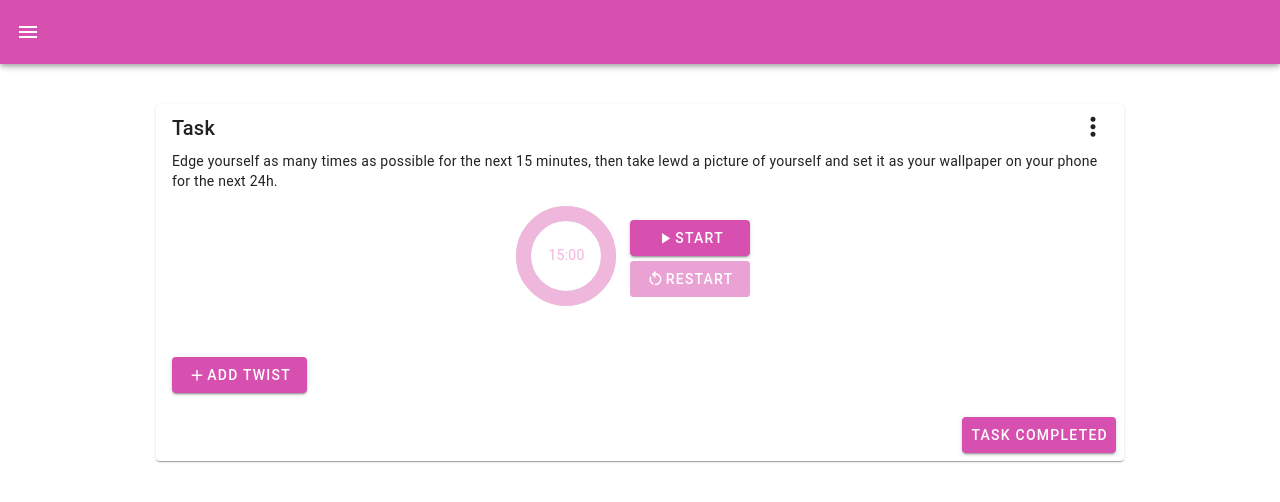
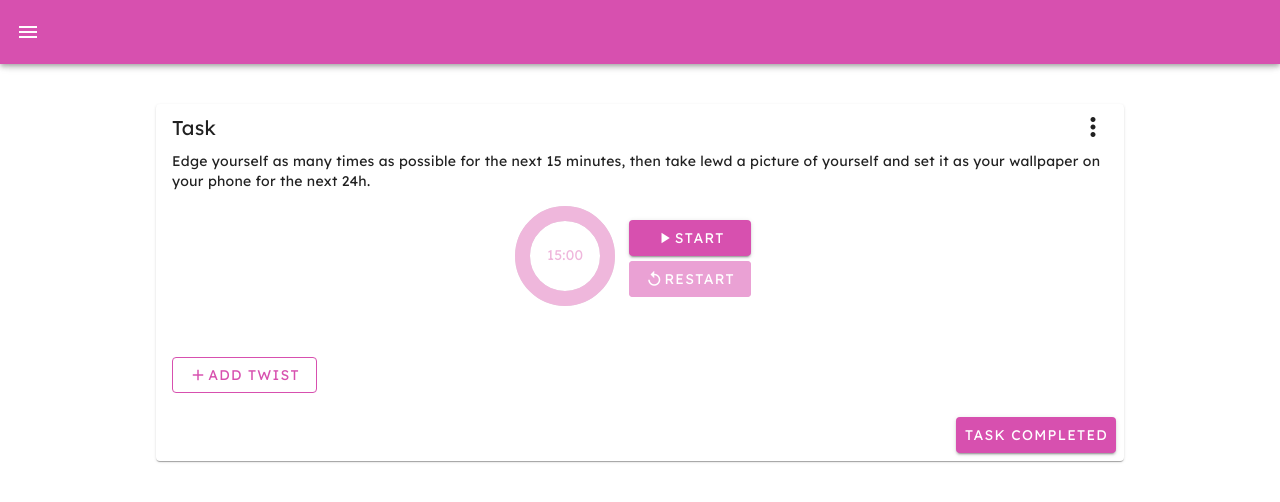
Before and after one commit to shyyykitty/test, a Vue app: page / in a window 1280 px wide. Both pictures are taken after a click on the button "GENERATE". Shown: the top 502 px of the page. Built offline with nearby package versions, Linux system fonts and the light colour scheme.

Commit message:
Update fonts

```diff
--- a/index.html
+++ b/index.html
@@ -4,10 +4,15 @@
     <meta charset="UTF-8">
     <link rel="icon" href="favicon.ico">
     <meta name="viewport" content="width=device-width, initial-scale=1.0">
-    <link href="https://cdn.jsdelivr.net/npm/@mdi/font@5.x/css/materialdesignicons.min.css" rel="stylesheet">
+
+    <link rel="preconnect" href="https://fonts.googleapis.com">
+    <link rel="preconnect" href="https://fonts.gstatic.com" crossorigin>
+    <link href="https://fonts.googleapis.com/css2?family=Lexend:wght@200;400&display=swap" rel="stylesheet">
+    <link href="https://fonts.googleapis.com/css2?family=Material+Icons" rel="stylesheet">
+
     <title>Vite App</title>
 </head>
-<body>
+<body style="font-family: 'Lexend', sans-serif;">
 <div id="app"></div>
 <script type="module" src="src/main.js"></script>
 </body>
--- a/src/components/DisabledTaskListItem.vue
+++ b/src/components/DisabledTaskListItem.vue
@@ -6,7 +6,7 @@
         <template v-slot:append>
           <v-btn
               @click="onClick()"
-              icon="mdi-delete"
+              icon="delete"
               variant="text"
               color="primary"
           ></v-btn>
--- a/src/components/Task.vue
+++ b/src/components/Task.vue
@@ -4,7 +4,7 @@
       <span>Task</span>
       <v-dialog width="500">
         <template v-slot:activator="{ props }">
-          <v-icon v-bind="props">mdi-dots-vertical</v-icon>
+          <v-icon v-bind="props">more_vert</v-icon>
         </template>
 
         <template v-slot:default="{ isActive }">
@@ -34,7 +34,7 @@
         <div style="float: right; font-size: 1.25rem; padding-top: 0.5rem">
           <v-dialog width="500">
             <template v-slot:activator="{ props }">
-              <v-icon v-bind="props">mdi-dots-vertical</v-icon>
+              <v-icon v-bind="props">more_vert</v-icon>
             </template>
 
             <template v-slot:default="{ isActive }">
@@ -55,8 +55,8 @@
     </v-card-text>
 
     <v-card-text v-else>
-      <v-btn @click="onAddTwist()" style="margin-left: auto;" color="primary">
-        <v-icon>mdi-plus</v-icon>
+      <v-btn @click="onAddTwist()" style="margin-left: auto;" color="primary" variant="outlined">
+        <v-icon>add</v-icon>
         Add twist
       </v-btn>
     </v-card-text>
--- a/src/components/Timer.vue
+++ b/src/components/Timer.vue
@@ -13,16 +13,16 @@
     </v-progress-circular>
     <div class="timer-buttons" v-if="!forced">
       <v-btn v-if="!paused" @click="onPauseClick()" color="primary">
-        <v-icon>mdi-pause</v-icon>
+        <v-icon>pause</v-icon>
         pause
       </v-btn>
       <v-btn v-else @click="onStartClick()" :disabled="timerValue === 0" color="primary">
-        <v-icon>mdi-play</v-icon>
+        <v-icon>play_arrow</v-icon>
         start
       </v-btn>
 
       <v-btn @click="onRestartClick()" :disabled="!paused || timerValue === initialValue" color="primary">
-        <v-icon>mdi-restart</v-icon>
+        <v-icon>replay</v-icon>
         restart
       </v-btn>
     </div>
--- a/src/main.js
+++ b/src/main.js
@@ -4,7 +4,7 @@ import router from "./router"
 
 import 'vuetify/styles'
 import {createVuetify} from 'vuetify'
-import {aliases, mdi} from 'vuetify/iconsets/mdi'
+import {aliases, md} from 'vuetify/iconsets/md'
 import * as components from 'vuetify/components'
 import * as directives from 'vuetify/directives'
 import {store} from "@/store/store";
@@ -13,10 +13,10 @@ import {pink, darkBlue} from "@/themes";
 
 const vuetify = createVuetify({
     icons: {
-        defaultSet: "mdi",
+        defaultSet: "md",
         aliases,
         sets: {
-            mdi
+            md
         }
     },
     components,
```
